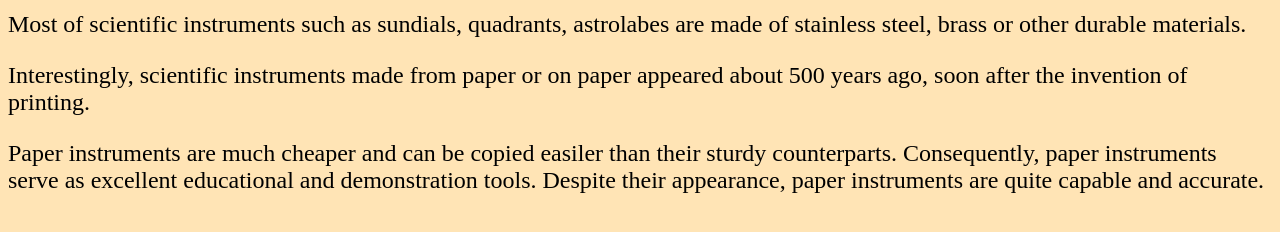
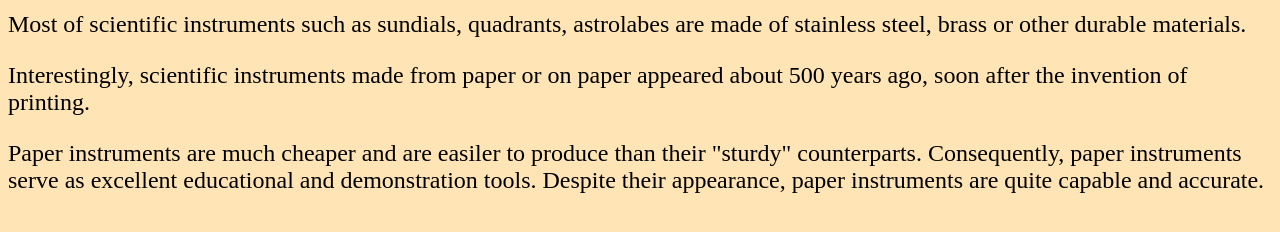
Before and after one commit to ssquareddevelopment/paperInstruments, a plain HTML site: page index.html in a window 1280 px wide. Shown: the part 370-602 px from the top of the page. Drawn offline with Linux system fonts and the light colour scheme.

Commit message:
Update index.html

```diff
--- a/index.html
+++ b/index.html
@@ -21,8 +21,8 @@ are made of stainless steel, brass or other durable materials.
 appeared about 500 years ago, soon after the invention of printing.
 </p>
 <p >
-  Paper instruments are much cheaper and can be copied easiler than their
-sturdy counterparts. Consequently, paper instruments serve as excellent
+  Paper instruments are much cheaper and are easiler to produce than their
+"sturdy" counterparts. Consequently, paper instruments serve as excellent
 educational and demonstration tools. Despite their appearance, paper
 instruments are quite capable and accurate.
 </p>
```
